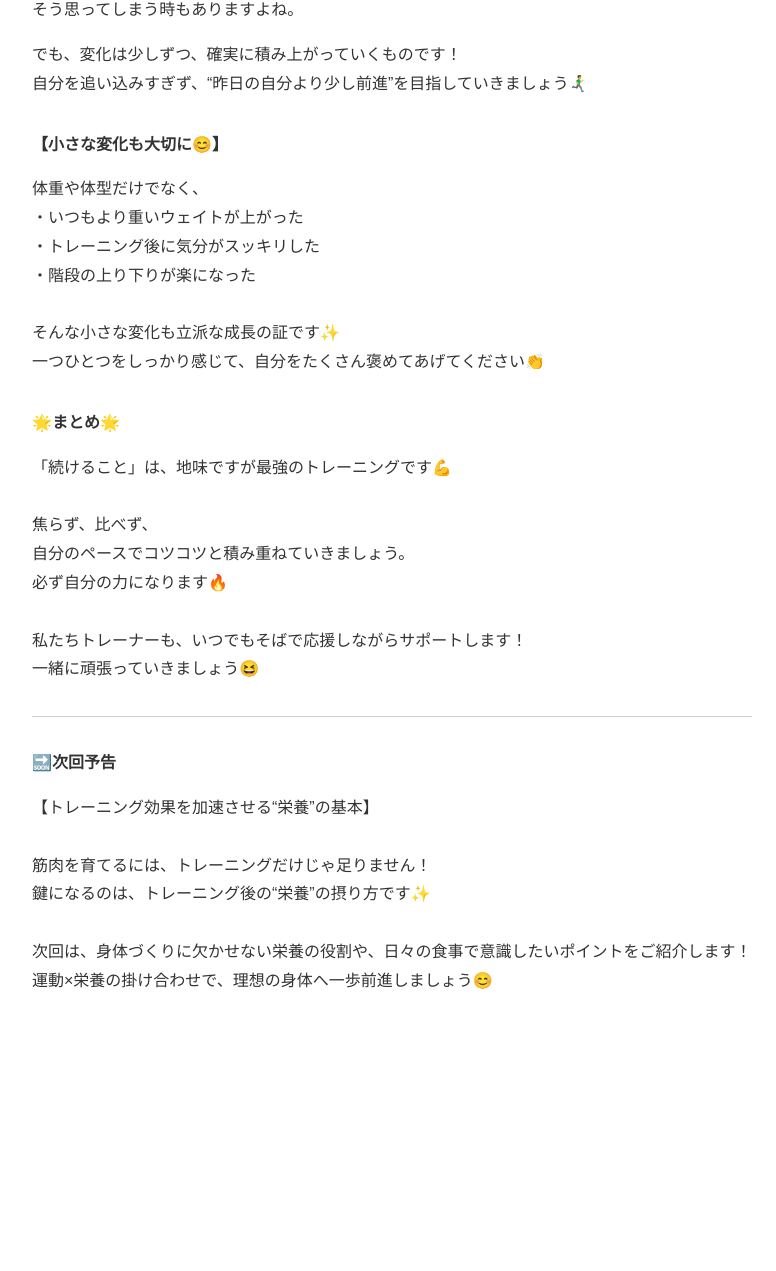
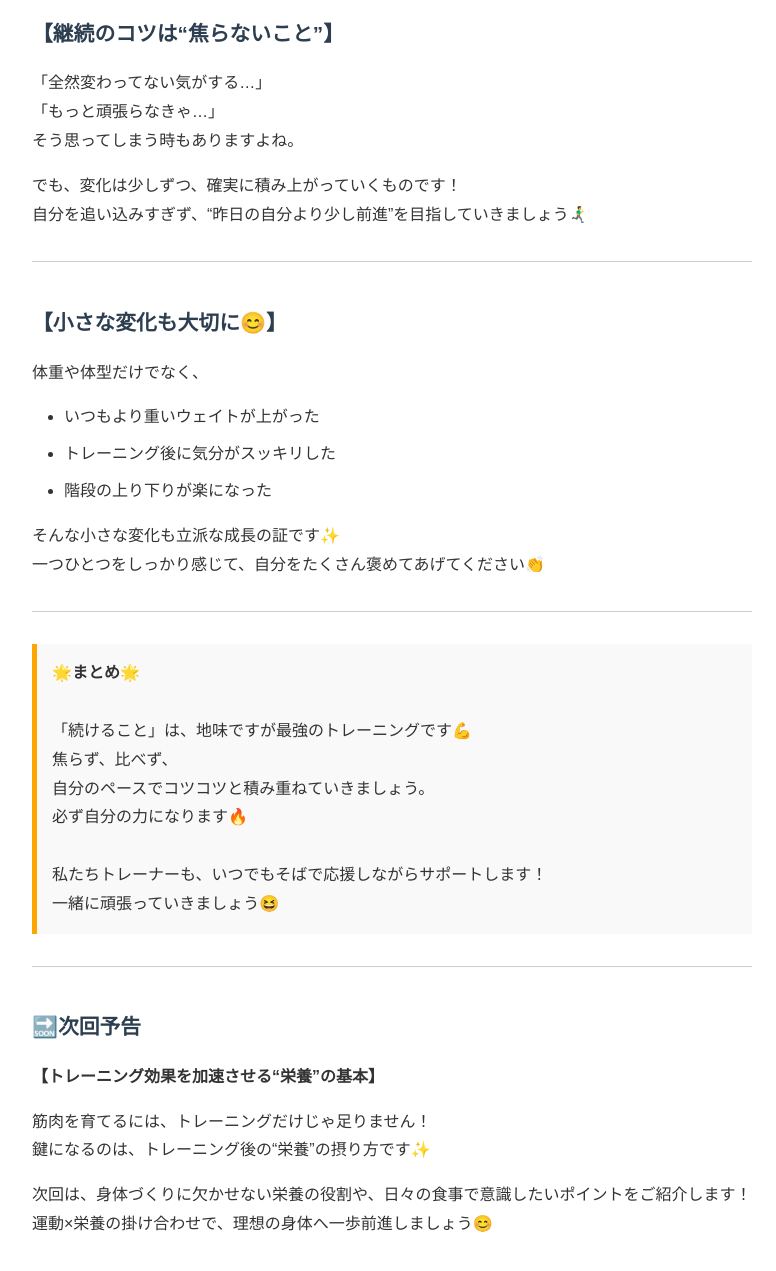
Before and after one commit to BYPERSONALGYM/To-get-results-consistencyconsistency-is-paramount., a plain HTML site: page index.html in a window 1280 px wide. Shown: the part 699-1970 px from the top of the page, without its empty margins (248-1024 px from the left). Before the commit the page ends 1731 px from the top, so only its background shows below. Drawn offline with Linux system fonts and the light colour scheme.

Commit message:
Add files via upload

```diff
--- a/index.html
+++ b/index.html
@@ -15,15 +15,34 @@
       color: #333;
     }
     h1 {
-      font-size: 1.5em;
+      font-size: 1.8em;
+      text-align: center;
       margin-bottom: 1em;
     }
-    .section {
-      margin-bottom: 2em;
+    h2 {
+      font-size: 1.3em;
+      margin-top: 2em;
+      color: #2c3e50;
     }
-    .next {
+    .divider {
       border-top: 1px solid #ccc;
-      padding-top: 1em;
+      margin: 2em 0;
+    }
+    ul {
+      margin-left: 1em;
+      padding-left: 1em;
+    }
+    li {
+      margin-bottom: 0.5em;
+    }
+    .highlight {
+      font-weight: bold;
+      color: #d35400;
+    }
+    .summary {
+      background: #f9f9f9;
+      border-left: 5px solid #ffa500;
+      padding: 15px;
       margin-top: 2em;
     }
   </style>
@@ -32,32 +51,27 @@
 
   <h1>【継続することで得られる3つの変化✨】</h1>
 
-  <div class="section">
-    <p><strong>①筋肉がつく！💪</strong></p>
+  <h2>①筋肉がつく！💪</h2>
   <p>
     継続することで、筋肉は少しずつ大きく、強くなっていきます！<br>
     その結果、トレーニングのパフォーマンスが上がるだけでなく、日常生活も楽に感じるようになります☺️
   </p>
-  </div>
 
-  <div class="section">
-    <p><strong>②代謝が上がる！🔥</strong></p>
+  <h2>②代謝が上がる！🔥</h2>
   <p>
     筋肉が増えると、消費するカロリーも自然と増えるため、痩せやすく太りにくい身体に変わっていきます！<br>
     「なんか最近、身体が引き締まってきて、軽いかも…！」と感じたら、良い変化のサインです✨
   </p>
-  </div>
 
-  <div class="section">
-    <p><strong>③骨も強くなる！🦴</strong></p>
+  <h2>③骨も強くなる！🦴</h2>
   <p>
     スクワットやベンチプレスなど、身体に負荷をかける動きを続けていくことで、骨もどんどん強くなっていきます。<br>
     骨粗しょう症の予防や、将来の健康にもつながります😊
   </p>
-  </div>
 
-  <div class="section">
-    <p><strong>【継続のコツは“焦らないこと”】</strong></p>
+  <div class="divider"></div>
+
+  <h2>【継続のコツは“焦らないこと”】</h2>
   <p>
     「全然変わってない気がする…」<br>
     「もっと頑張らなきゃ…」<br>
@@ -67,42 +81,47 @@
     でも、変化は少しずつ、確実に積み上がっていくものです！<br>
     自分を追い込みすぎず、“昨日の自分より少し前進”を目指していきましょう🏃‍♂️‍➡️
   </p>
-  </div>
 
-  <div class="section">
-    <p><strong>【小さな変化も大切に😊】</strong></p>
+  <div class="divider"></div>
+
+  <h2>【小さな変化も大切に😊】</h2>
   <p>
-      体重や体型だけでなく、<br>
-      ・いつもより重いウェイトが上がった<br>
-      ・トレーニング後に気分がスッキリした<br>
-      ・階段の上り下りが楽になった<br><br>
+    体重や体型だけでなく、
+  </p>
+  <ul>
+    <li>いつもより重いウェイトが上がった</li>
+    <li>トレーニング後に気分がスッキリした</li>
+    <li>階段の上り下りが楽になった</li>
+  </ul>
+  <p>
     そんな小さな変化も立派な成長の証です✨<br>
     一つひとつをしっかり感じて、自分をたくさん褒めてあげてください👏
   </p>
-  </div>
 
-  <div class="section">
-    <p><strong>🌟まとめ🌟</strong></p>
-    <p>
-      「続けること」は、地味ですが最強のトレーニングです💪<br><br>
+  <div class="divider"></div>
+
+  <div class="summary">
+    <strong>🌟まとめ🌟</strong><br><br>
+    「続けること」は、地味ですが最強のトレーニングです💪<br>
     焦らず、比べず、<br>
     自分のペースでコツコツと積み重ねていきましょう。<br>
     必ず自分の力になります🔥<br><br>
     私たちトレーナーも、いつでもそばで応援しながらサポートします！<br>
     一緒に頑張っていきましょう😆
-    </p>
   </div>
 
-  <div class="next">
-    <p><strong>🔜次回予告</strong></p>
+  <div class="divider"></div>
+
+  <h2>🔜次回予告</h2>
+  <p><strong>【トレーニング効果を加速させる“栄養”の基本】</strong></p>
   <p>
-      【トレーニング効果を加速させる“栄養”の基本】<br><br>
     筋肉を育てるには、トレーニングだけじゃ足りません！<br>
-      鍵になるのは、トレーニング後の“栄養”の摂り方です✨<br><br>
+    鍵になるのは、トレーニング後の“栄養”の摂り方です✨
+  </p>
+  <p>
     次回は、身体づくりに欠かせない栄養の役割や、日々の食事で意識したいポイントをご紹介します！<br>
     運動×栄養の掛け合わせで、理想の身体へ一歩前進しましょう😊
   </p>
-  </div>
 
 </body>
 </html>
```
Lines whose indentation alone changed are shown as unchanged.
